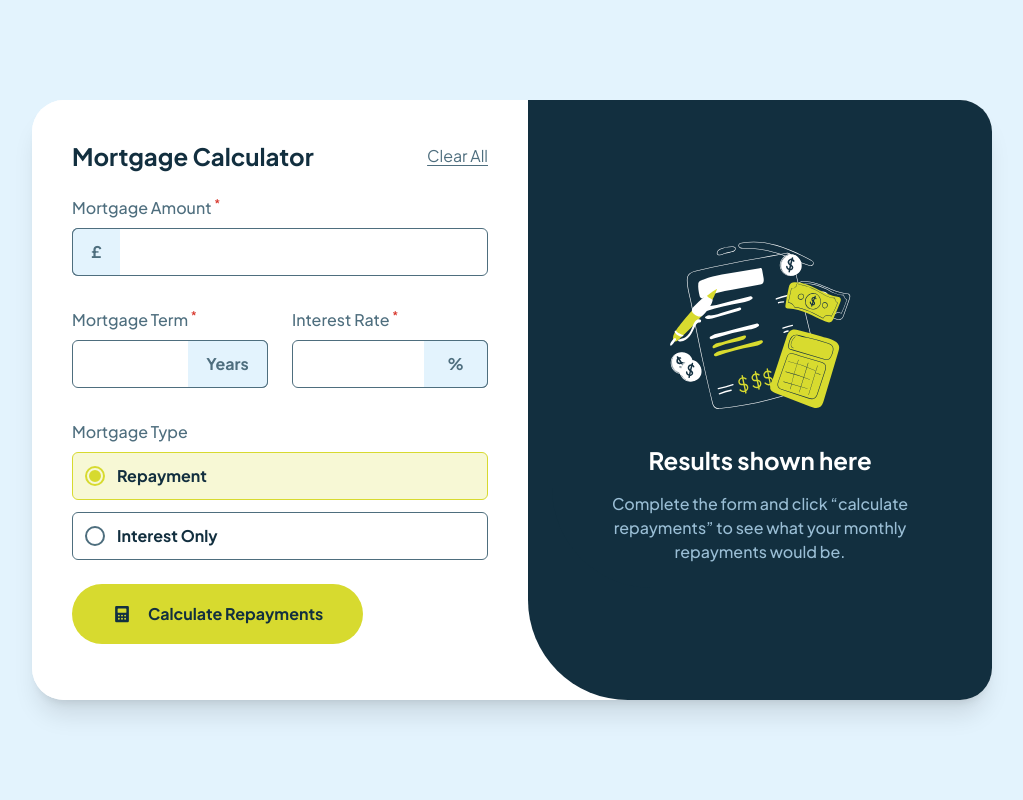
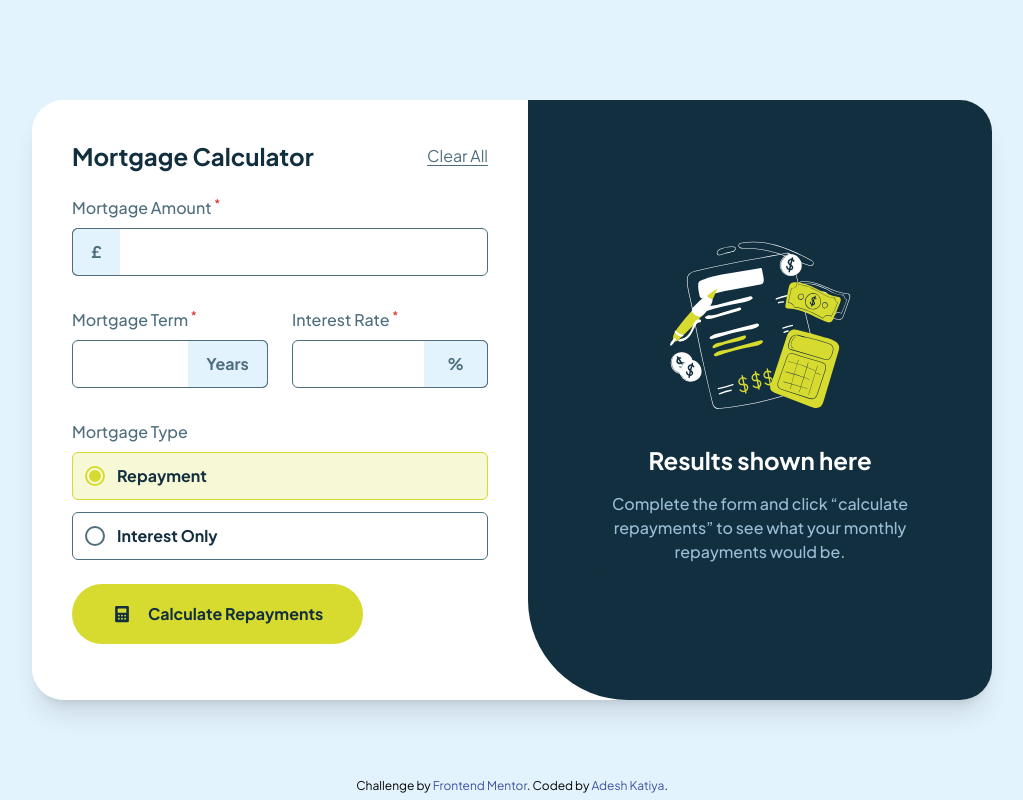
Before and after one commit to adeysh/fem__mortgage-repayment-calculator, a React (Vite) app: page / in a window 1280 px wide. Shown: the whole page, without its empty margins (128-1151 px from the left). Built offline with nearby package versions, Linux system fonts and the light colour scheme; the HTML template or start-up script is replaced by a standard one.

Commit message:
add footer attribution

```diff
--- a/index.html
+++ b/index.html
@@ -2,9 +2,27 @@
 <html lang="en">
     <head>
         <meta charset="UTF-8" />
-        <link rel="icon" type="image/svg+xml" href="/vite.svg" />
         <meta name="viewport" content="width=device-width, initial-scale=1.0" />
-        <title>react-tailwind-boilerplate</title>
+        <link
+            rel="icon"
+            type="image/png"
+            sizes="32x32"
+            href="/assets/images/favicon-32x32.png"
+        />
+
+        <title>Frontend Mentor | Mortgage repayment calculator</title>
+
+        <style>
+            .attribution {
+                font-size: 12px;
+                text-align: center;
+                position: absolute;
+                bottom: 5px;
+            }
+            .attribution a {
+                color: hsl(228, 45%, 44%);
+            }
+        </style>
     </head>
     <body>
         <div id="root"></div>
--- a/src/App.jsx
+++ b/src/App.jsx
@@ -1,5 +1,6 @@
 import MortgageCalculator from "./pages/MortgageCalculator";
 import { MortgageProvider } from "./context/MortgageProvider";
+import Footer from "./components/Footer";
 
 function App() {
     return (
@@ -9,6 +10,8 @@ function App() {
                 {/* Main page layout */}
                 <MortgageCalculator />
             </MortgageProvider>
+
+            <Footer />
         </>
     );
 }
--- /dev/null
+++ b/src/components/Footer.jsx
@@ -0,0 +1,17 @@
+const Footer = () => {
+    return (
+        <footer className="attribution">
+            Challenge by{" "}
+            <a href="https://www.frontendmentor.io?ref=challenge">
+                Frontend Mentor
+            </a>
+            . Coded by{" "}
+            <a href="https://www.frontendmentor.io/profile/adeysh">
+                Adesh Katiya
+            </a>
+            .
+        </footer>
+    );
+};
+
+export default Footer;
--- a/src/index.css
+++ b/src/index.css
@@ -27,7 +27,10 @@
 /* Root container styles
 Keep layout normal flow on all screen sizes */
 #root {
+    position: relative;
     display: flex;
+    flex-direction: column;
+    align-items: center;
     background-color: var(--color-slate-100);
     min-height: 100vh;
 }
```
Also changed, not shown: html.txt.
